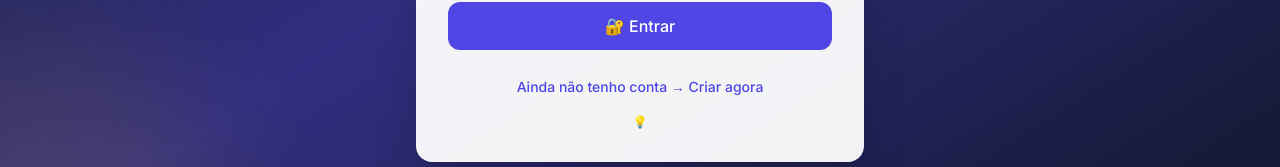
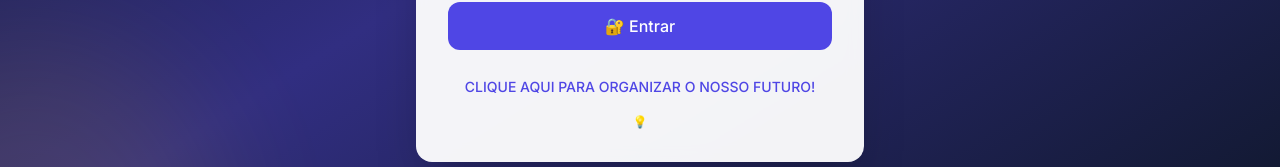
Before and after one commit to souviitor/ImigraContas, a Next.js app: page /login in a window 1280 px wide. Shown: the part 544-711 px from the top of the page. Built offline with nearby package versions, Linux system fonts and the light colour scheme; no server answers.

Commit message:
fix page

```diff
--- a/app/login/page.tsx
+++ b/app/login/page.tsx
@@ -145,7 +145,7 @@ export default function LoginPage() {
             >
               {isSignUp
                 ? '← Já tenho conta, quero entrar'
-                : 'Ainda não tenho conta → Criar agora'}
+                : 'CLIQUE AQUI PARA ORGANIZAR O NOSSO FUTURO!'}
             </button>
           </div>
 
```
